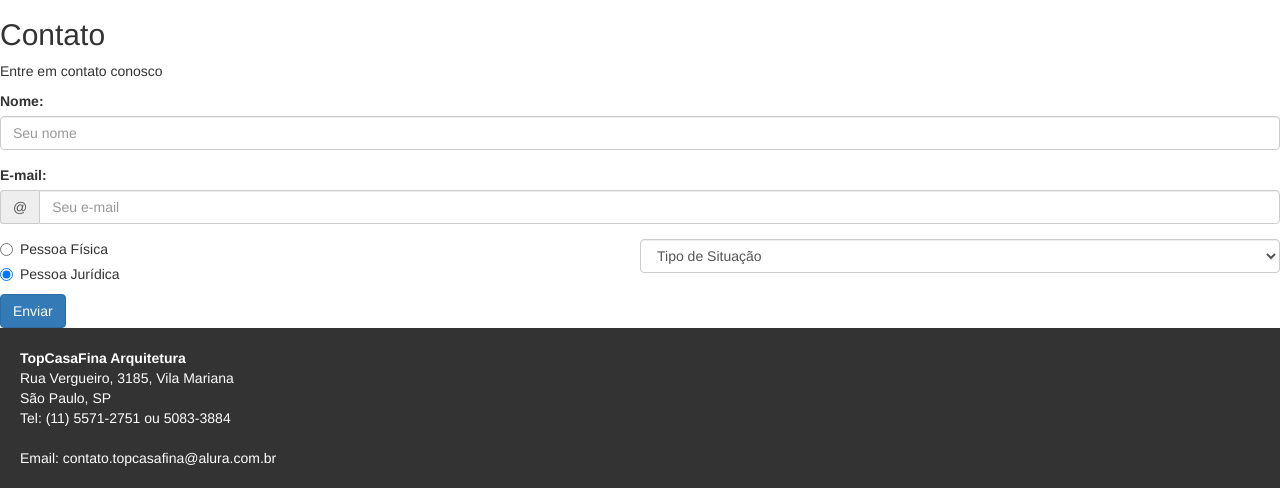
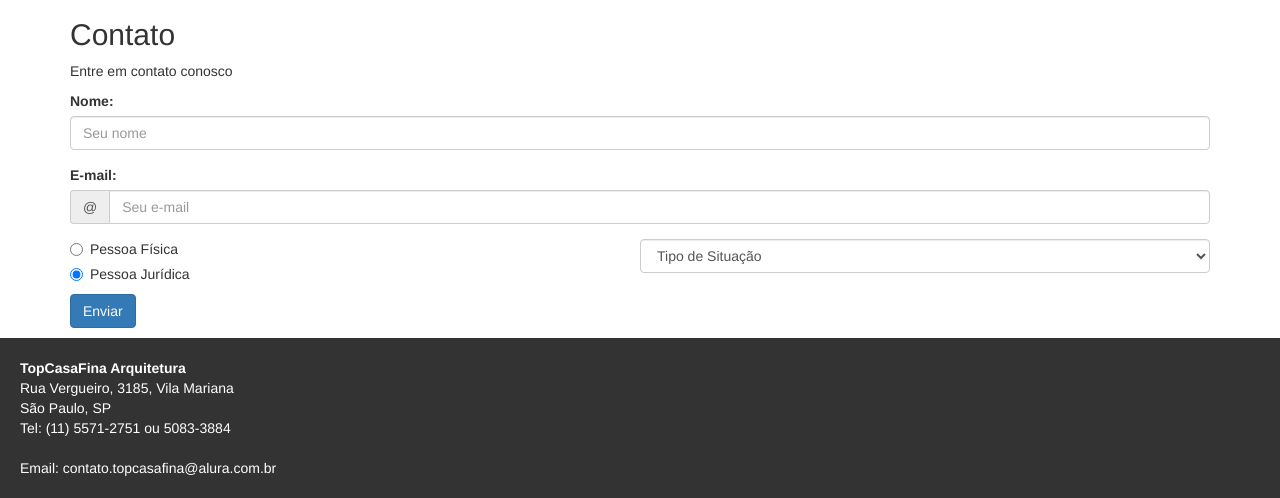
Before and after one commit to pedroltdias/alura-bootstrap, a plain HTML site: page index.html in a window 1280 px wide. Shown: the part 5488-5986 px from the top of the page. Drawn offline with Linux system fonts and the light colour scheme.

Commit message:
modulo 06 aula 02

```diff
--- a/estilo.css
+++ b/estilo.css
@@ -22,6 +22,7 @@ footer {
     background-color: #333;
     color:#FFF;
     padding: 20px;
+    margin-top: 10px;
 }
 
 footer address:last-child {
--- a/index.html
+++ b/index.html
@@ -158,7 +158,7 @@
         </div>
     </section>
 
-    <section>
+    <section class="container">
         <h2>Contato</h2>
         <p>Entre em contato conosco</p>
 
```
